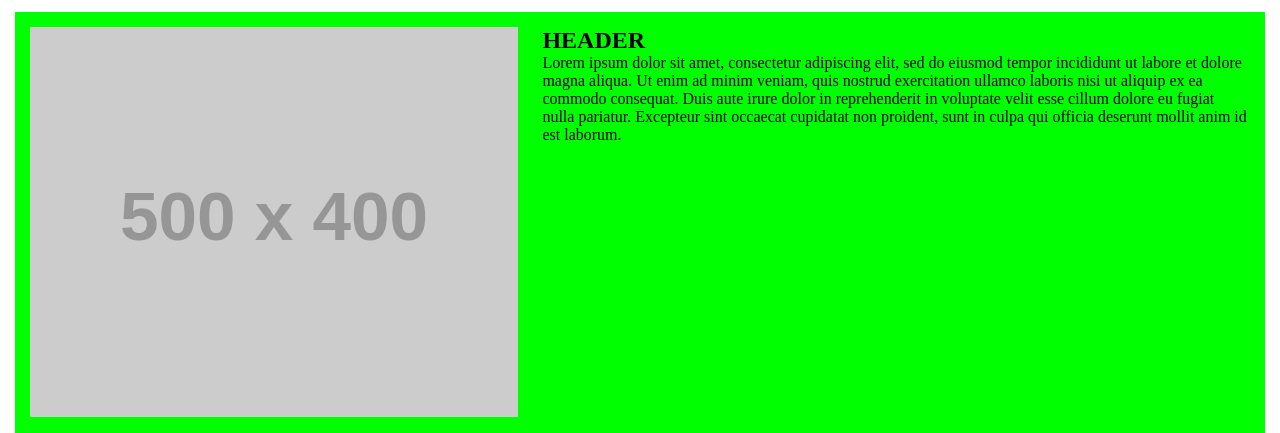
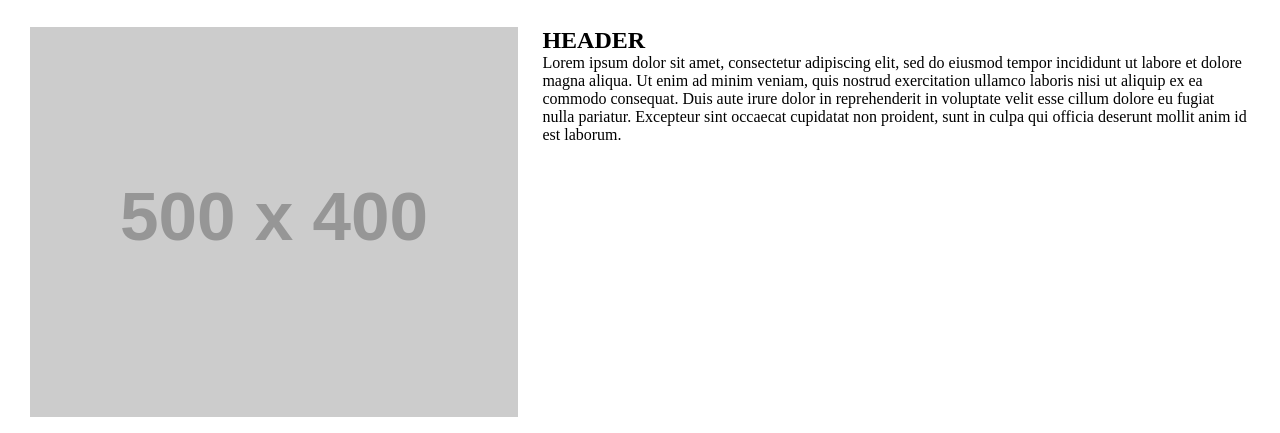
Before and after one commit to wheel1992/cs3249, a plain HTML site: page tutorial_2/index.html in a window 1280 px wide. Shown: the part 295-728 px from the top of the page. Drawn offline with Linux system fonts and the light colour scheme; placeholder pictures from the web are drawn by us.

Commit message:
Tutorial 2 Remove background color

```diff
--- a/tutorial_2/style/style.css
+++ b/tutorial_2/style/style.css
@@ -61,7 +61,6 @@ main {
     display: flex;
     -webkit-flex-flow: row wrap;
     flex-flow: row wrap;
-    background: #0f0;
 }
 
 .splash {
```
